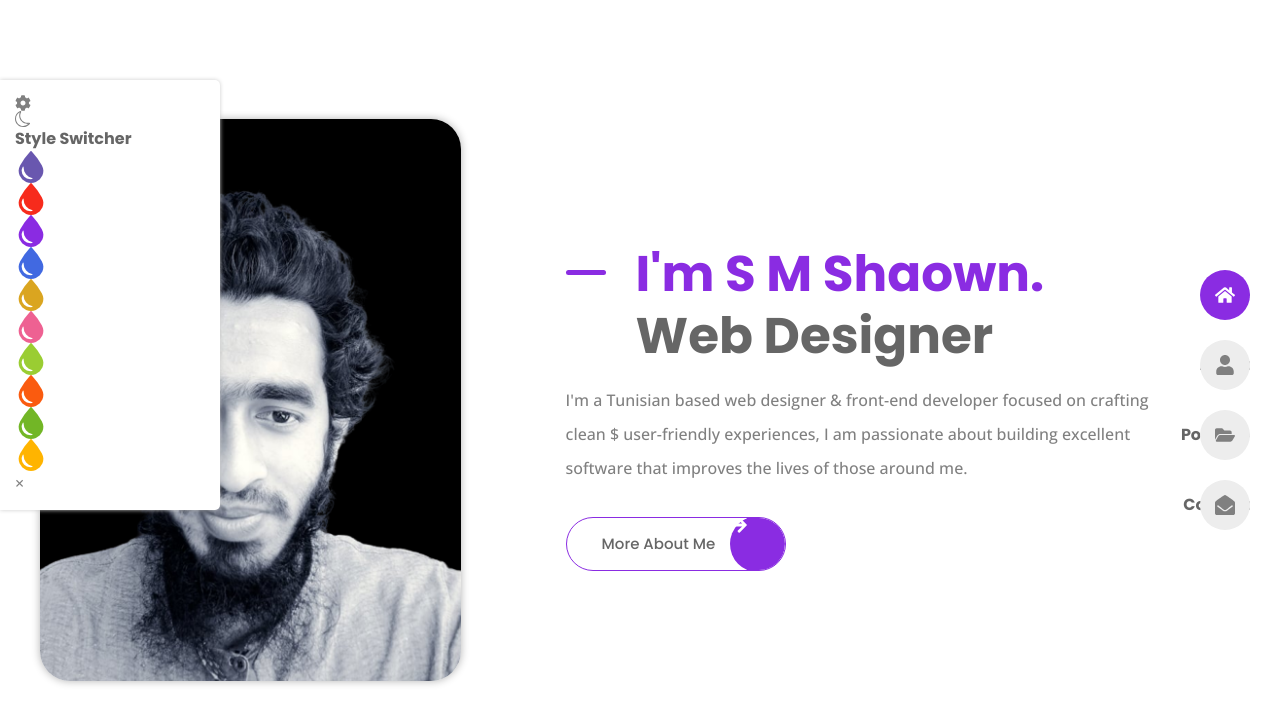
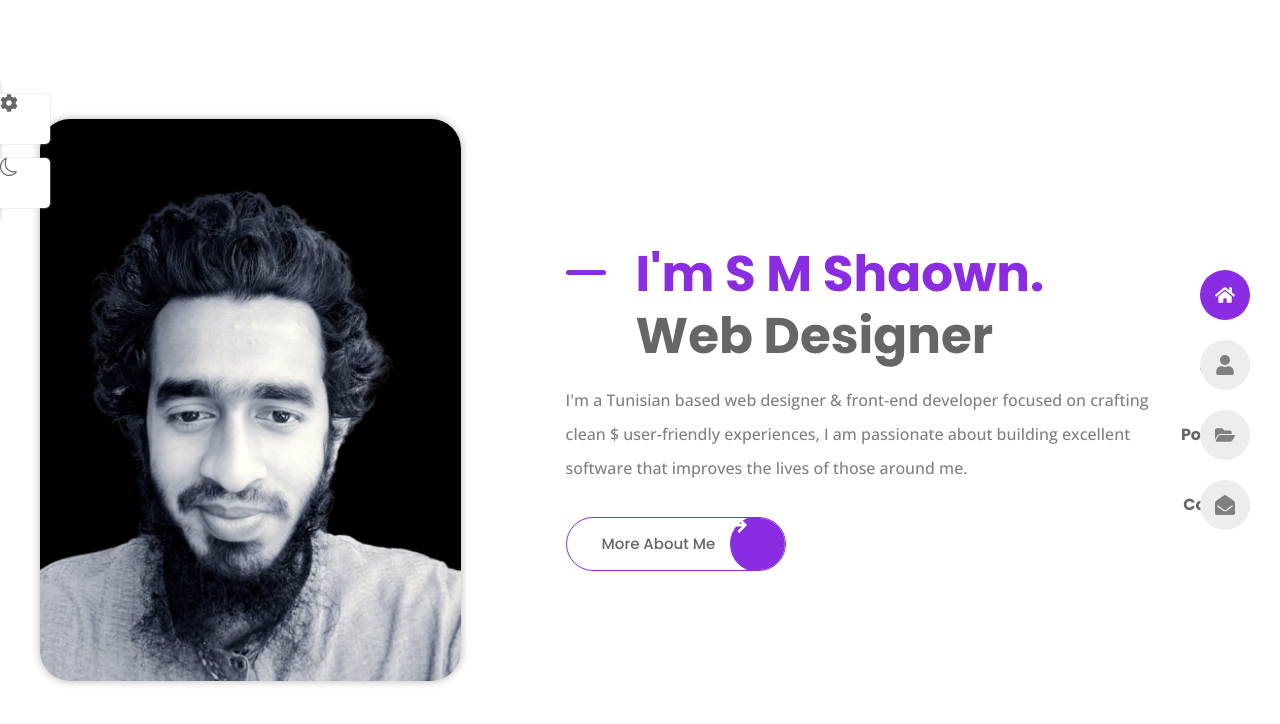
Before and after one commit to smshaown/portfolio, a React (Vite) app: page / in a window 1280 px wide. Shown: the top 724 px of the page. Built offline with nearby package versions, Linux system fonts and the light colour scheme.

Commit message:
50% done themes.jsx work

```diff
--- a/src/components/Themes.css
+++ b/src/components/Themes.css
@@ -6,6 +6,12 @@
     width: 220px;
     padding: 15px;
     box-shadow: 0 0 4px hsl(0, 0%, 80%);
+    transform: translateX(-100%);
+    transition: all 0.s ease;
+}
+
+.show-switcher{
+    transform: translateX(0);
 }
 
 .style__switcher,
@@ -13,3 +19,58 @@
 .theme__toggler{
     border-radius: 0 5px 5px 0;
 }
+
+.style__switcher-items{
+    display: grid;
+    grid-template-columns: repeat(5, 1fr);
+    column-gap: 4px;
+    row-gap: 8px;
+}
+
+.style__switcher-title,
+.style__switcher-toggler,
+.theme__toggler,
+.style__switcher-close{
+    color: hsl(0, 0%, 40%);
+}
+
+.style__switcher-title{
+    font-size: var(--small-font-size);
+    font-weight: var(--weight-600);
+    border-bottom: 5px;
+    padding-bottom: 5px;
+    margin-bottom: 15px;
+}
+
+.theme__img{
+    width: 30px;
+    cursor: pointer;
+}
+
+.style__switcher-toggler,
+.theme__toggler{
+    position: absolute;
+    left: 100%;
+    background-color: var(--text-white);
+    height: 50px;
+    width: 50px;
+    font-size: var(--large-font-size);
+    cursor: pointer;
+    box-shadow: 0 0 2px hsl(0, 0%, 80%);
+}
+
+.style__switcher-toggler{
+    top: 10%;
+}
+
+.theme__toggler{
+    bottom: 10%;
+}
+
+.style__switcher-close{
+    cursor: pointer;
+    font-size: var(--h2-font-size);
+    position: absolute;
+    top: 2%;
+    right: 15px;
+}
--- a/src/components/Themes.jsx
+++ b/src/components/Themes.jsx
@@ -10,11 +10,11 @@ const Themes = () => {
     return (
         <div className='style__switcher'>
         <div className="style__switcher-toggler">
-            <FaCog/>
+            <FaCog className='mt-4 ml-4' />
         </div>
 
-        <div className='theme__toggel'>
-            <BsMoon />
+        <div className='theme__toggler'>
+            <BsMoon className='mt-4 ml-4' />
         </div>
 
         <h3 className='style__switcher-title'>Style Switcher</h3>
```
